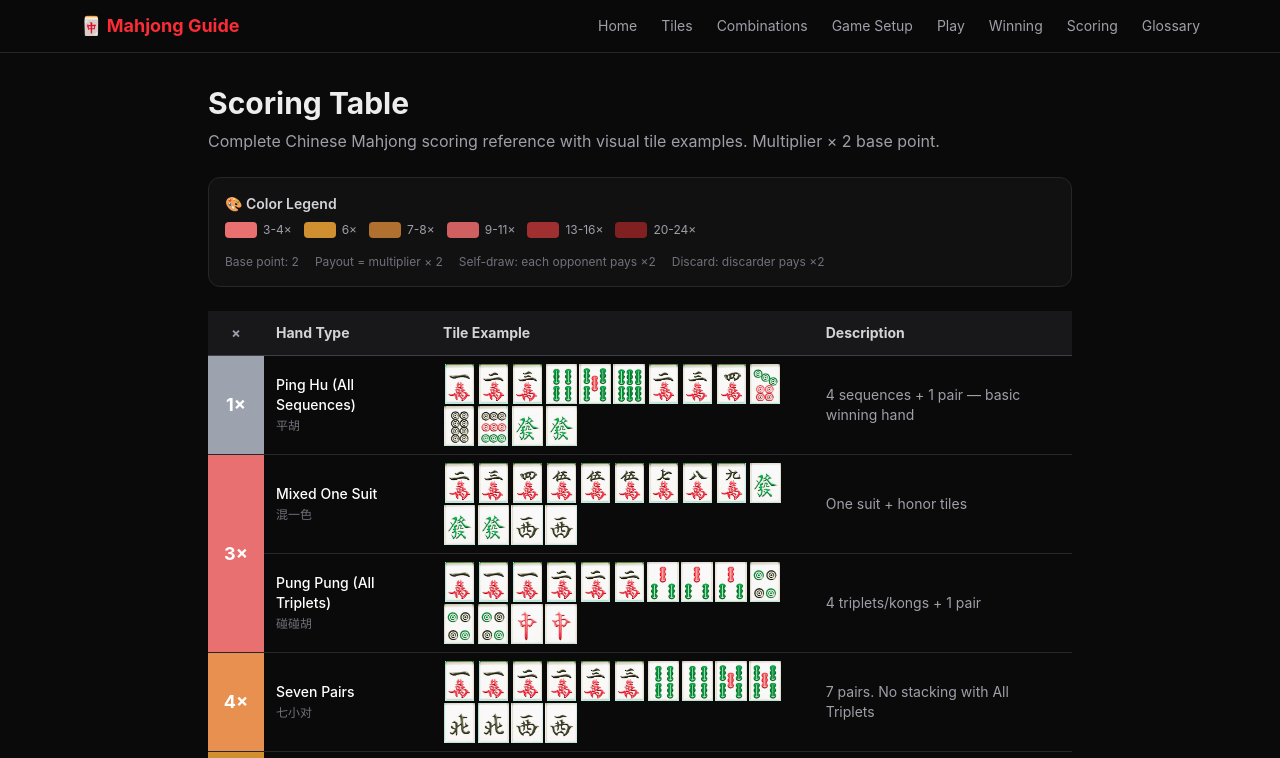
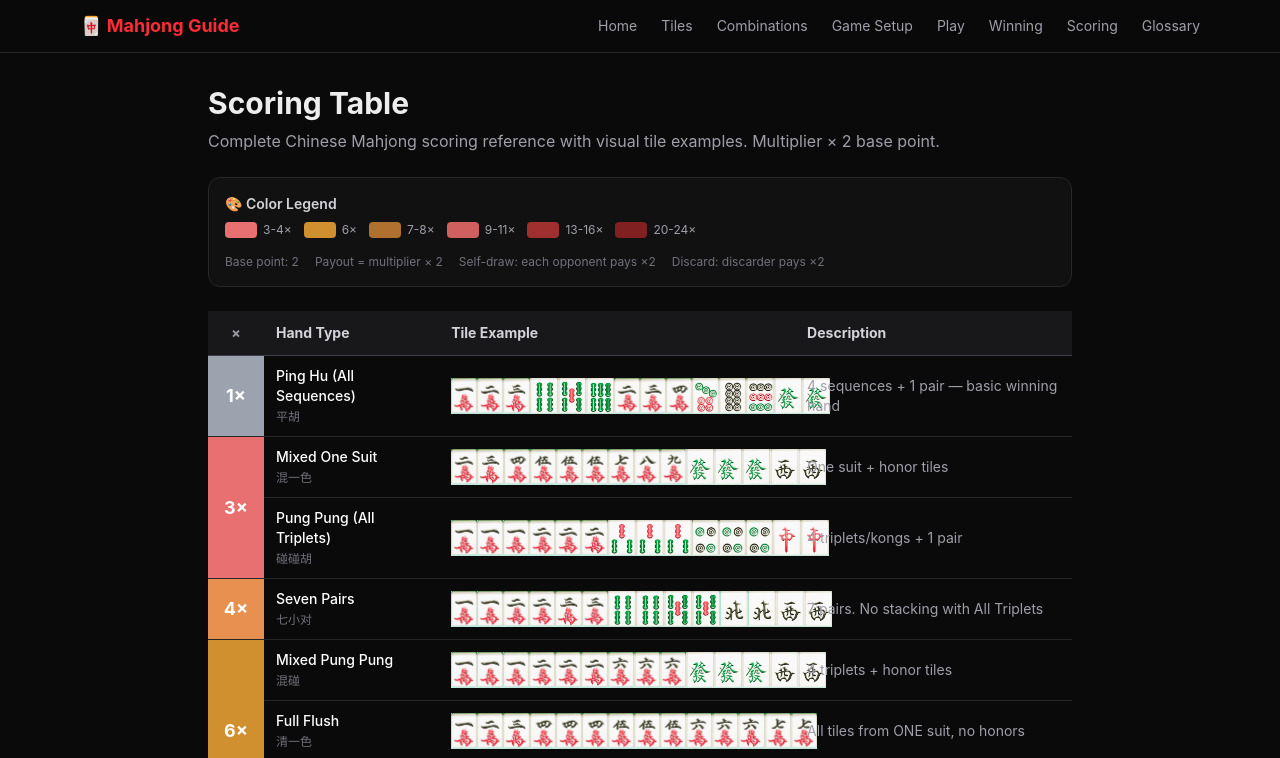
Before and after one commit to rkkbw47fm8-rgb/mahjong-guide, a Next.js app: page /scoring in a window 1280 px wide. Shown: the top 758 px of the page. Built offline with nearby package versions, Linux system fonts and the light colour scheme.

Commit message:
fix: 确保麻将图不换行（flex-nowrap + 缩小图尺寸）

```diff
--- a/src/app/scoring/page.tsx
+++ b/src/app/scoring/page.tsx
@@ -145,14 +145,14 @@ export default function ScoringPage() {
                     <br />
                     <span className="text-xs text-zinc-500">{hand.name}</span>
                   </td>
-                  <td className="whitespace-nowrap px-3 py-2">
-                    <div className="flex flex-wrap gap-0.5">
+                  <td className="px-3 py-2">
+                    <div className="flex flex-nowrap gap-0">
                       {hand.tiles.map((code, ti) => (
                         <img
                           key={`${code}-${ti}`}
                           src={tileCodeToPath(code)}
                           alt={code}
-                          className="inline-block h-10 w-8 object-contain"
+                          className="inline-block h-9 w-7 object-contain"
                           loading="lazy"
                         />
                       ))}
```
